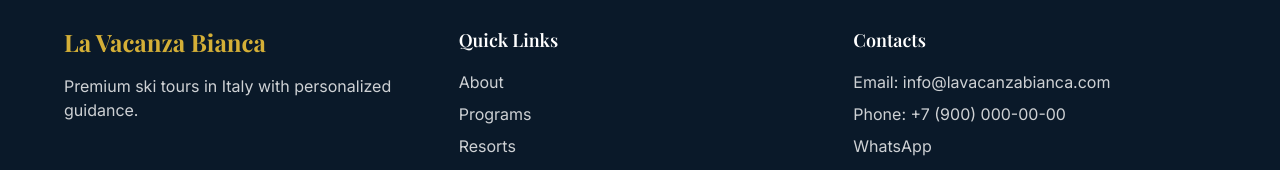
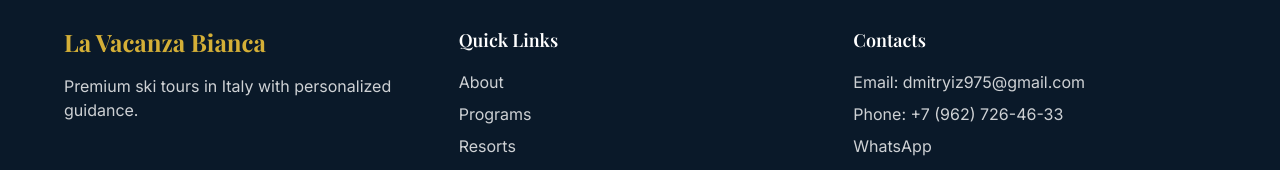
Before and after one commit to Max-climber/landing-guide-Italy, a React (Vite) app: page / in a window 1280 px wide. Shown: the part 8312-8482 px from the top of the page. Built offline with nearby package versions, Linux system fonts and the light colour scheme.

Commit message:
fix: исправлены контакты в Footer (email и телефон)
- Email изменен с info@lavacanzabianca.com на dmitryiz975@gmail.com
- Телефон изменен с +7 (900) 000-00-00 на +7 (962) 726-46-33

```diff
--- a/src/components/Footer.jsx
+++ b/src/components/Footer.jsx
@@ -56,8 +56,8 @@ const Footer = () => {
           <div>
             <h4 className="font-semibold mb-3 sm:mb-4 text-base sm:text-lg">{t('footer.contacts')}</h4>
             <ul className="space-y-2 text-sm sm:text-base text-white/80">
-              <li>{t('footer.email')} info@lavacanzabianca.com</li>
-              <li>{t('footer.phone')} +7 (900) 000-00-00</li>
+              <li>{t('footer.email')} dmitryiz975@gmail.com</li>
+              <li>{t('footer.phone')} +7 (962) 726-46-33</li>
               <li className="flex space-x-4 mt-4">
                 <a
                   href="https://wa.me/79627264633"
```
